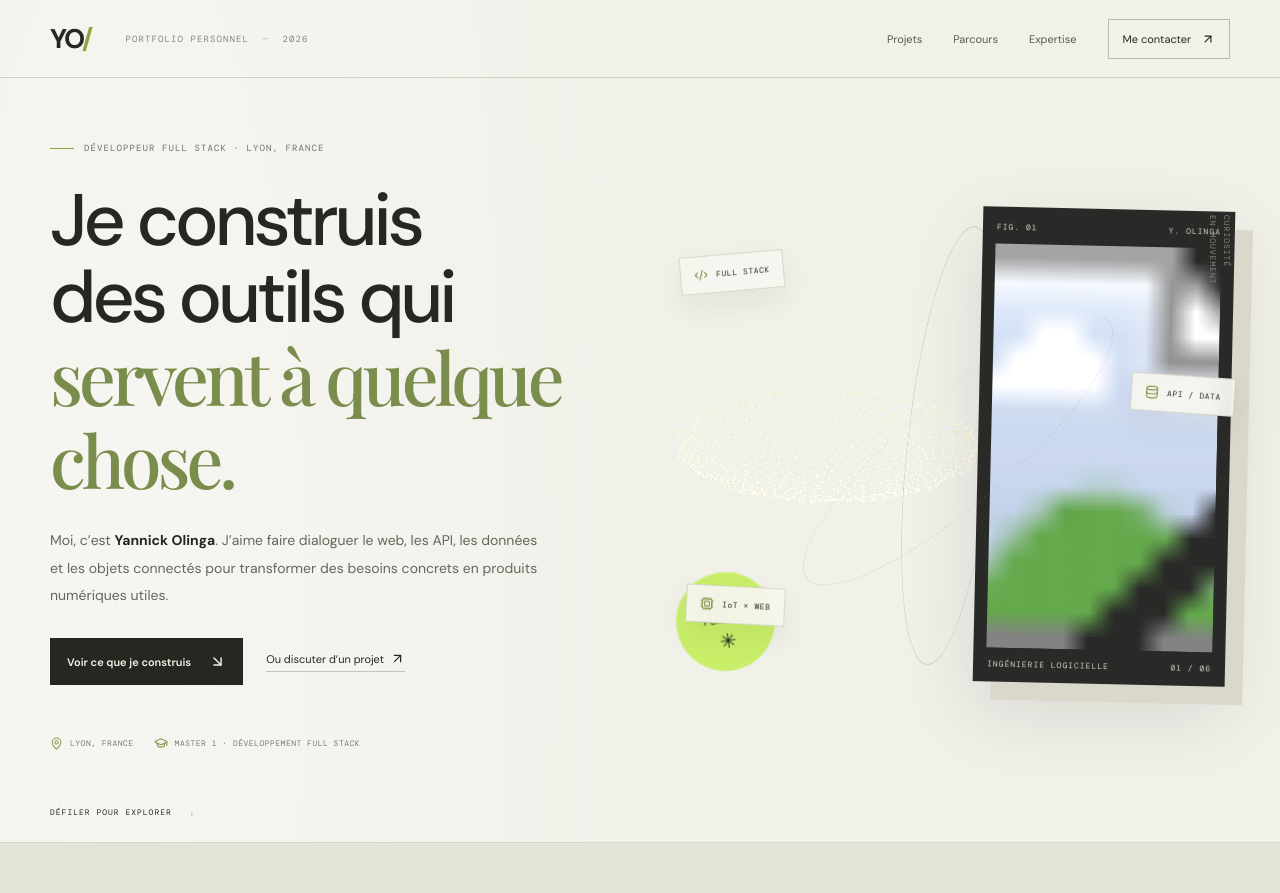
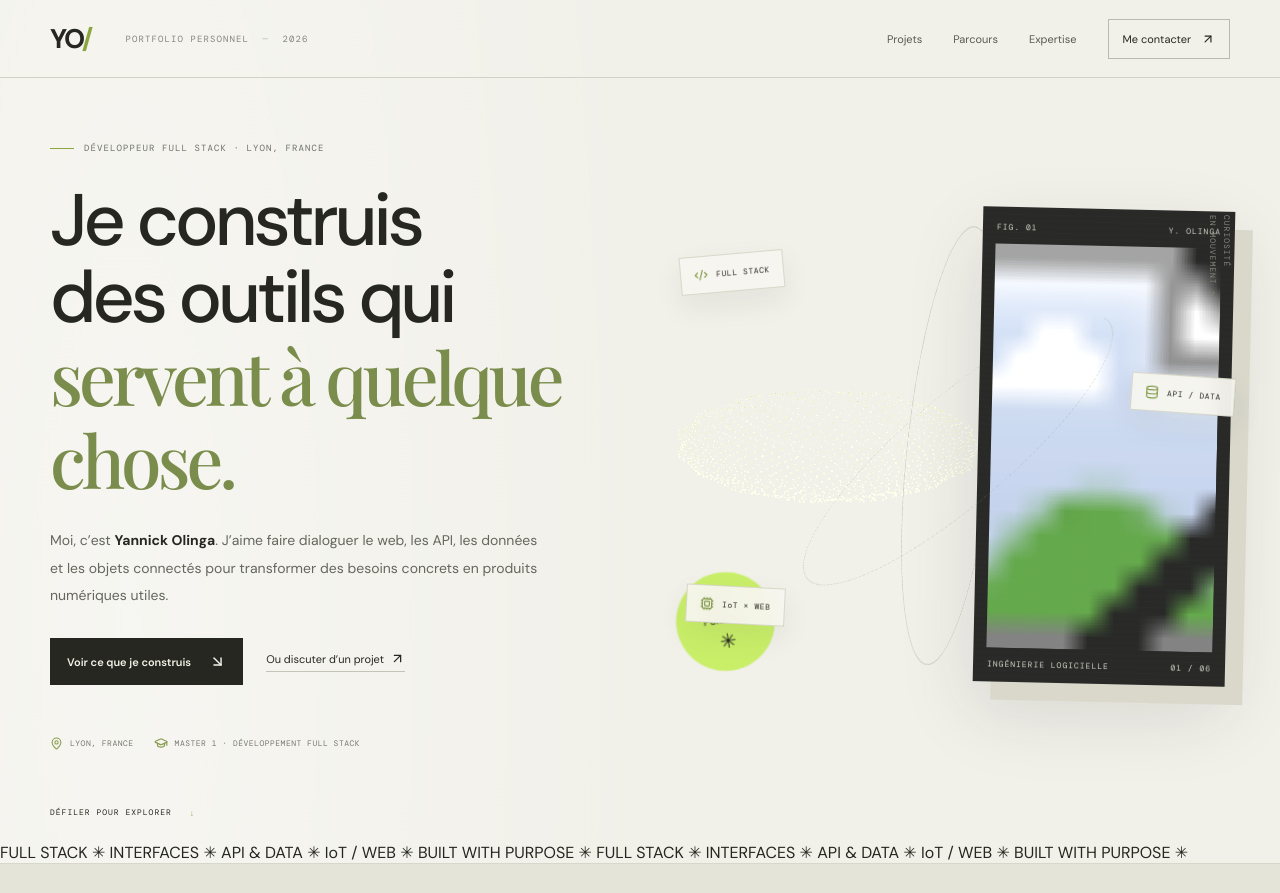
Before and after one commit to YannickOlinga/NoahOlinga-, a React (Vite) app: page / in a window 1280 px wide. Shown: the top 893 px of the page. Built offline with nearby package versions, Linux system fonts and the light colour scheme; a web font is replaced by a local one.

Commit message:
Add animated portfolio skills marquee

```diff
--- a/src/main.jsx
+++ b/src/main.jsx
@@ -39,6 +39,7 @@ function App(){
     <div className="portrait-side 3d-scene" onMouseMove={moveScene} onMouseLeave={()=>setPointer({x:0,y:0})} style={{"--tilt-x":`${pointer.y*-8}deg`,"--tilt-y":`${pointer.x*10}deg`}}><Scene3D/><div className="orbit orbit-one"></div><div className="orbit orbit-two"></div><div className="float-chip chip-code"><Code2 size={14}/> FULL STACK</div><div className="float-chip chip-api"><Database size={14}/> API / DATA</div><div className="float-chip chip-iot"><Cpu size={14}/> IoT × WEB</div><div className="portrait-frame"><div className="portrait-top"><span>FIG. 01</span><span>Y. OLINGA</span></div><img className="portrait-img" src="/NoahOlinga-/yannick-photo.svg" alt="Portrait professionnel de Yannick Olinga" onError={e=>{e.currentTarget.style.display='none';e.currentTarget.parentElement.classList.add('photo-missing')}}/><div className="portrait-fallback"><span>Y<span className="acid">.</span>O</span><small>SYLVESTRE YANNICK<br/>NOAH OLINGA</small></div><div className="portrait-bottom"><span>INGÉNIERIE LOGICIELLE</span><span>01 / 06</span></div></div><div className="margin-note">CURIOSITÉ<br/>EN MOUVEMENT ↘</div><div className="side-stamp">BUILD<br/>WITH<br/>PURPOSE<span>✳</span></div></div>
     <a className="scroll-hint" href="#work">DÉFILER POUR EXPLORER <span>↓</span></a>
    </section>
+   <div className="motion-marquee" aria-label="Développement full stack, interfaces, API, données et IoT"><div className="motion-track">{Array.from({length:2},(_,i)=><span className="motion-set" key={i}>FULL STACK <b>✳</b> INTERFACES <b>✳</b> API & DATA <b>✳</b> IoT / WEB <b>✳</b> BUILT WITH PURPOSE <b>✳</b> </span>)}</div></div>
    <section className="manifesto reveal"><div className="manifesto-inner"><span className="section-index">NOTE PERSONNELLE / 001</span><p>Je ne veux pas seulement écrire du code.<br/><em>Je veux comprendre le problème, fabriquer la solution et la voir vivre.</em></p><span className="manifesto-sign">— YANNICK</span></div></section>
    <section className="section work-section reveal" id="work"><div className="section-head"><div><div className="kicker">01 — SÉLECTION DE TRAVAUX</div><h2>Du concret,<br/><i>pas juste des lignes.</i></h2></div><p>Projets personnels et expériences qui racontent ma façon d’apprendre : essayer, relier les briques, tester, améliorer.</p></div><div className="project-list">{projects.map(p=><article className="project-row reveal" key={p.n}><div className="project-number">{p.n}<span> / 06</span></div><div className={'project-art '+p.tone}><span>{p.symbol}</span><small>{p.n} — Y.O.</small></div><div className="project-info"><div className="project-type">{p.type}</div><h3>{p.name}</h3><p>{p.desc}</p><div className="stack">{p.stack.map(s=><span key={s}>{s}</span>)}</div></div><div className="project-arrow" aria-hidden="true"><ArrowUpRight size={20}/></div></article>)}</div><div className="work-foot"><span>UNE COLLECTION EN ÉVOLUTION</span><span>LES MEILLEURS PROJETS SONT CEUX QUI AIDENT QUELQU’UN.</span></div></section>
    <section className="path-section reveal" id="parcours"><div className="section path-inner"><div className="section-head"><div><div className="kicker">02 — LE PARCOURS</div><h2>Apprendre en faisant.<br/><i>Grandir sur le terrain.</i></h2></div><p>Une trajectoire entre formation informatique, transmission et développement de produits web.</p></div><div className="timeline">
```
